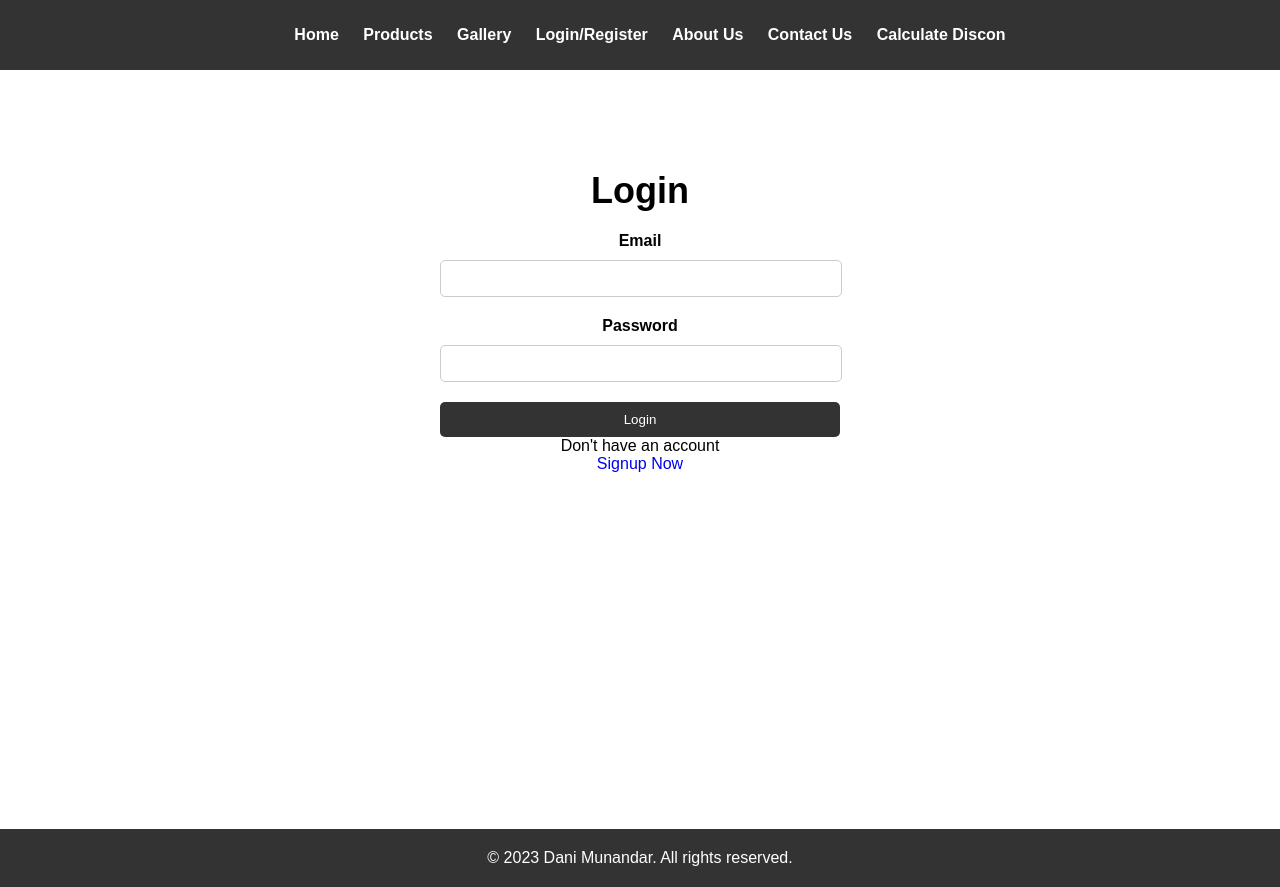
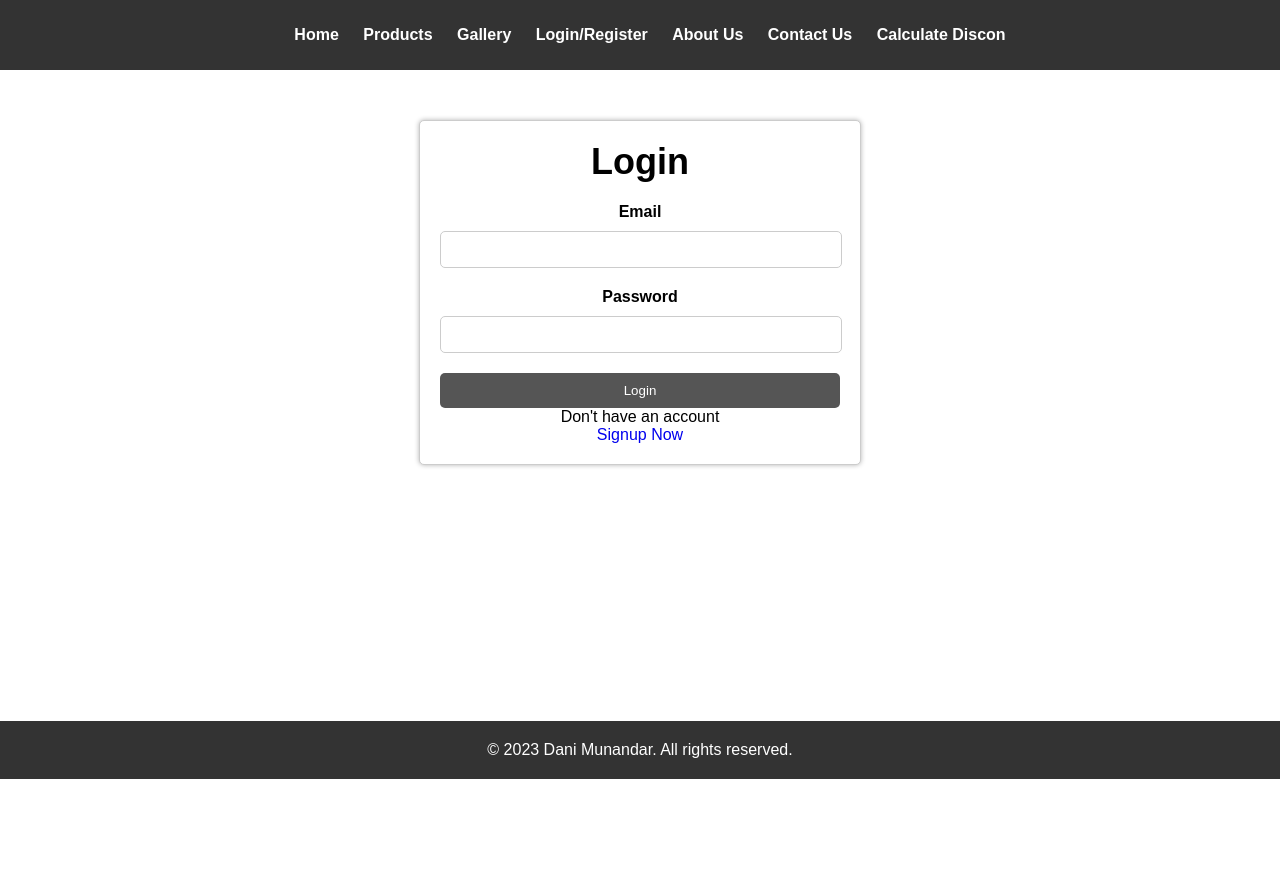
Before and after one commit to DaniMunandar/Milestones-Phase-0, a plain HTML site: page login.html in a window 1280 px wide. In both pictures the pointer is over the button "Login". After the commit the page ends 800 px from the top, so only its background shows below. Drawn offline with Linux system fonts and the light colour scheme.

Commit message:
update css

```diff
--- a/asset/contact.css
+++ b/asset/contact.css
@@ -93,6 +93,10 @@ nav ul li a {
     font-size: 16px;
 }
 
+.contact-form button:hover{
+    background-color: #555;
+}
+
 /* Style the footer */
 .footer {
     background-color: #333;
--- a/asset/kalkulator.css
+++ b/asset/kalkulator.css
@@ -68,6 +68,10 @@ nav ul li a {
     cursor: pointer;
 }
 
+.calculator button:hover{
+    background-color: #555;
+}
+
 /* Style the footer */
 .footer {
     background-color: #333;
--- a/asset/login.css
+++ b/asset/login.css
@@ -31,7 +31,14 @@ nav ul li a {
 /* Style the login and register forms */
 .login-form, .register-form {
     text-align: center;
-    padding: 100px 0;
+    max-width: 400px;
+    margin: 50px auto;
+    padding: 20px;
+    border: 1px solid #ccc;
+    border-radius: 5px;
+    background-color: #fff;
+    box-shadow: 0px 0px 5px rgba(0, 0, 0, 0.3);
+
 }
 
 .login-f{
@@ -72,9 +79,19 @@ nav ul li a {
     border-radius: 5px;
     cursor: pointer;
 }
+
+.login-form button:hover {
+    background-color: #555;
+}
+
+.register-form button:hover{
+    background-color: #555;
+}
+
 .login-form .register-form a .login{
     text-decoration: none;
 }
+
 .login{
     text-decoration: none;
 }
```
